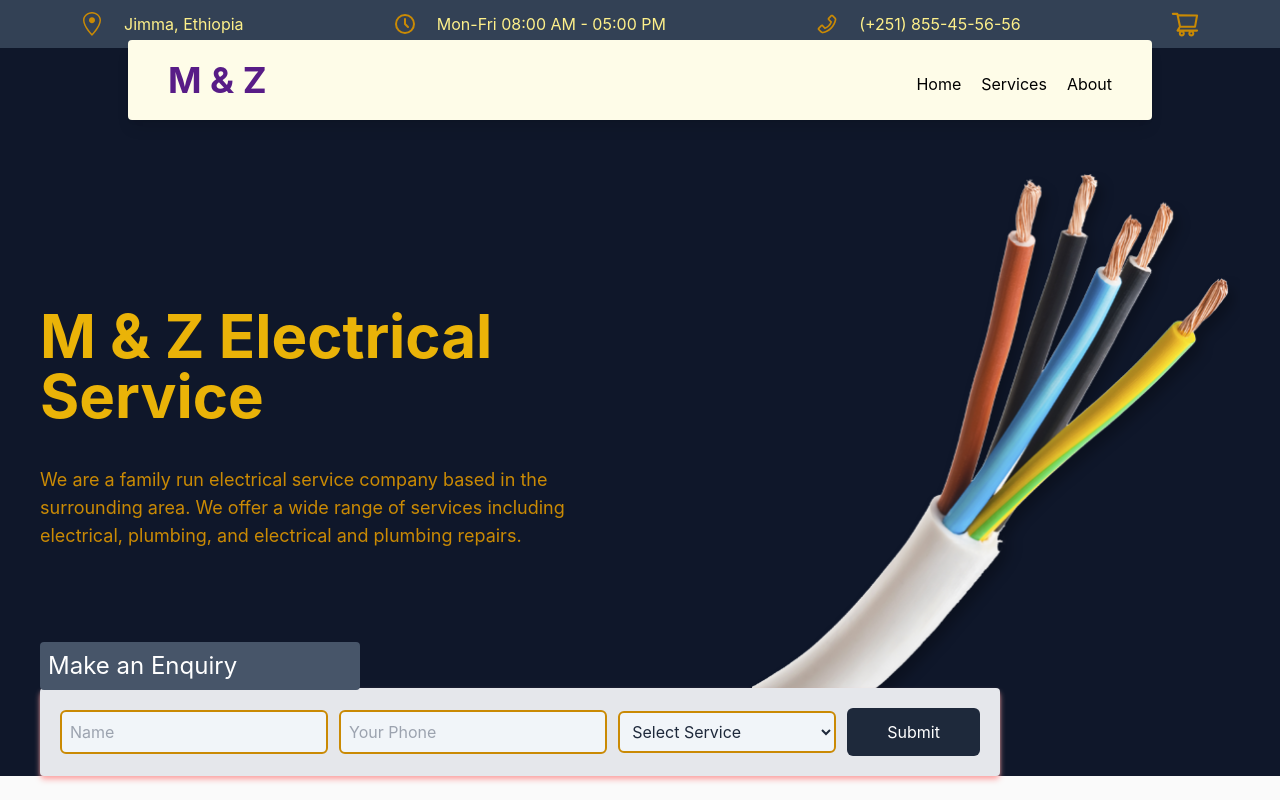
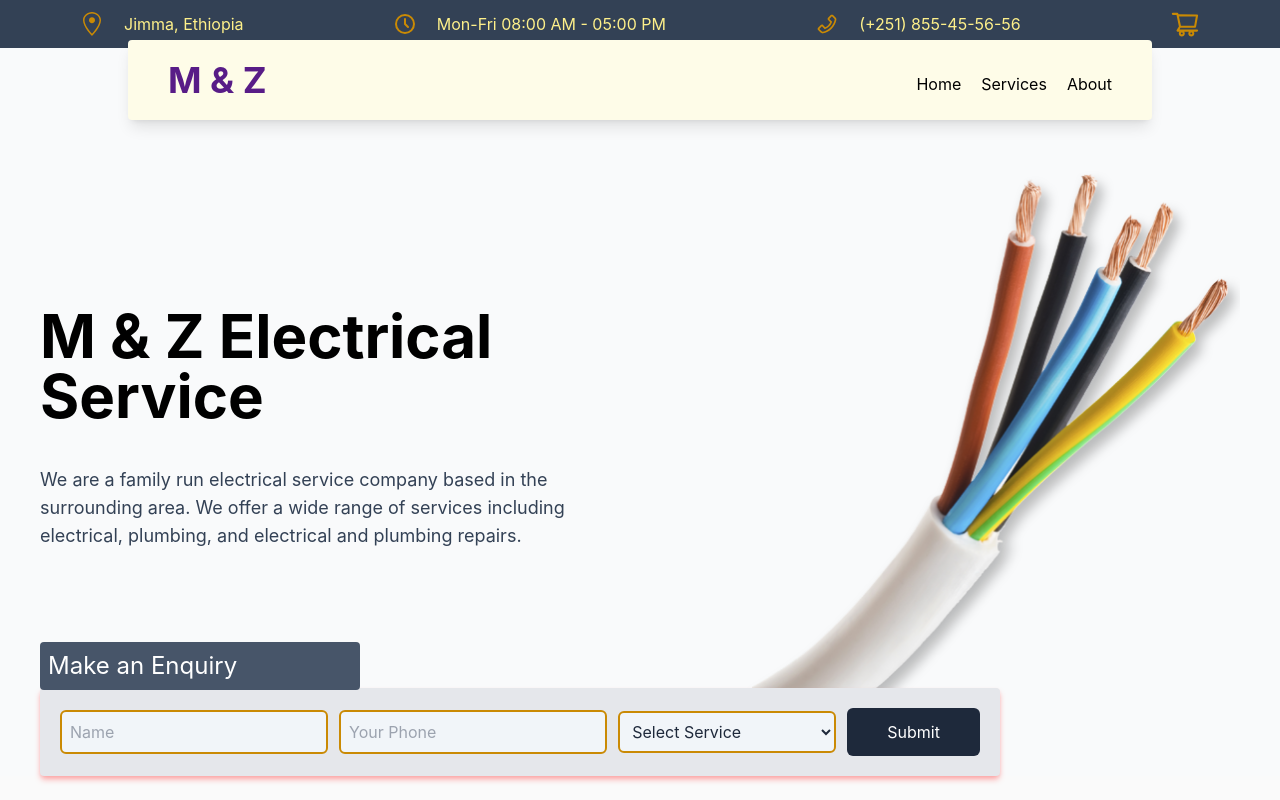
Before and after one commit to mengiefen/elec-service-frontend, a Next.js app: page / in a window 1280 px wide. Shown: the top 800 px of the page. Built offline with nearby package versions, Linux system fonts and the light colour scheme.

Commit message:
change layout and color theme

```diff
--- a/src/components/FrontPage/FrontPage.tsx
+++ b/src/components/FrontPage/FrontPage.tsx
@@ -5,14 +5,14 @@ import Container from '../elements/Container';
 
 const FrontPage = () => {
   return (
-    <Container bg="bg-slate-900">
+    <Container bg="bg-gray-50">
       <div className="flex flex-col mt-32 max-w-full h-[80%] max-h-screen bg-white-200">
         <div className="h-[100%] flex justify-between items-center ">
           <div className="w-1/2">
-            <h1 className="text-6xl text-yellow-500 font-bold pb-10 ">
+            <h1 className="text-6xl text-slate-90000 font-bold pb-10 ">
               M & Z Electrical Service
             </h1>
-            <p className="text-yellow-600 text-lg">
+            <p className="text-slate-700 text-lg">
               We are a family run electrical service company based in the
               surrounding area. We offer a wide range of services including
               electrical, plumbing, and electrical and plumbing repairs.
```
